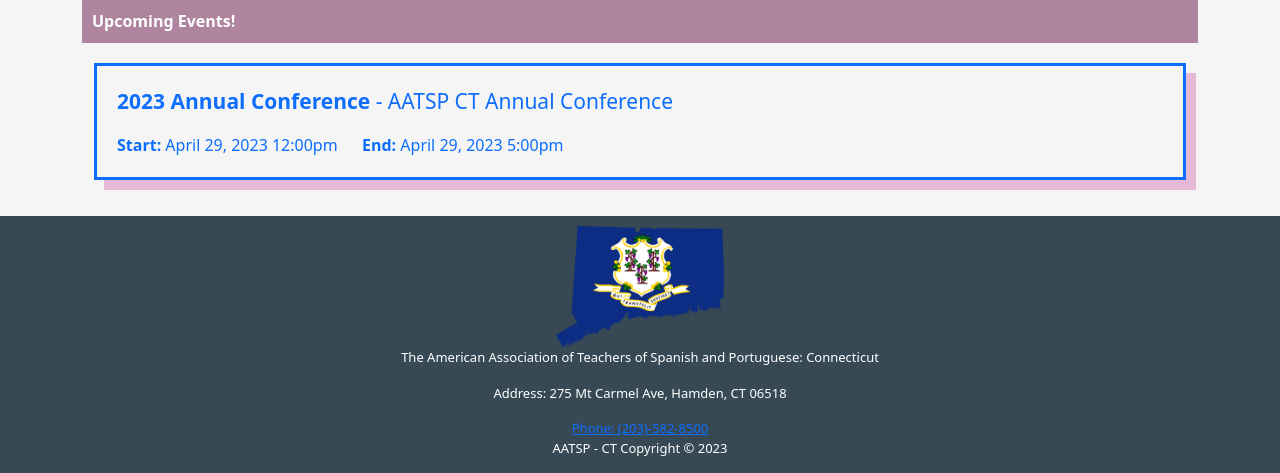
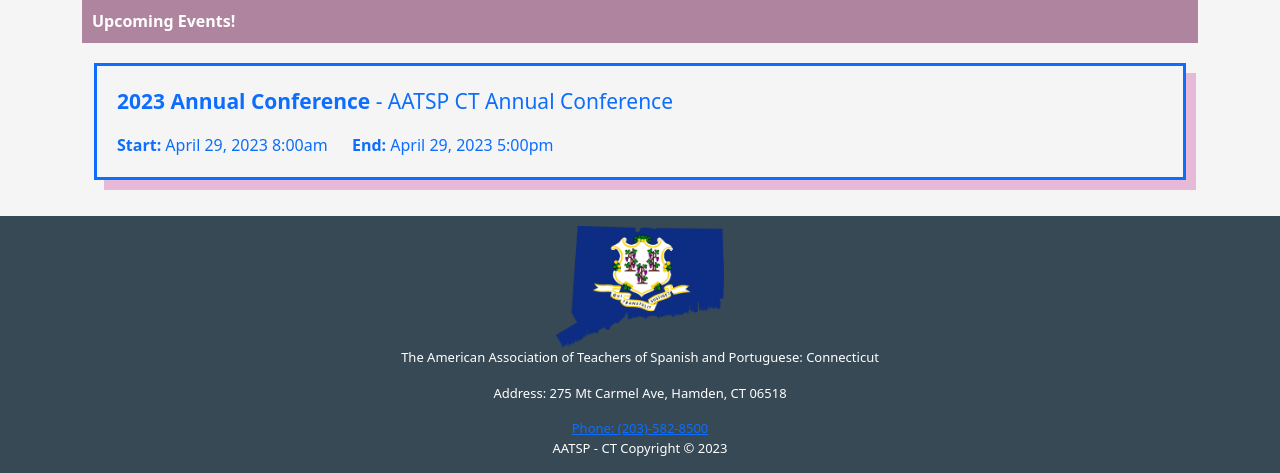
Before and after one commit to Jat-V/Prod_AATSPCT, a Django app: page /events/ in a window 1280 px wide. Shown: the part 312-785 px from the top of the page. Run offline with Django 4.2, Linux system fonts and the light colour scheme; data that the repository does not hold is empty; parts of the project's set-up code (start-up, migrations or seed data) failed here and were passed over.

Commit message:
quick fix event time

```diff
--- a/templates/events.html
+++ b/templates/events.html
@@ -19,7 +19,7 @@
         <a class="event_box_a" href="/conference">
             <div class="event_box">
                 <p style="font-size: 21px"><strong>2023 Annual Conference</strong> - AATSP CT Annual Conference</p>
-                <strong>Start: </strong>April 29, 2023 12:00pm  &emsp; <strong>End: </strong>April 29, 2023 5:00pm
+                <strong>Start: </strong>April 29, 2023 8:00am  &emsp; <strong>End: </strong>April 29, 2023 5:00pm
             </div>
         </a>
     </div>
```
